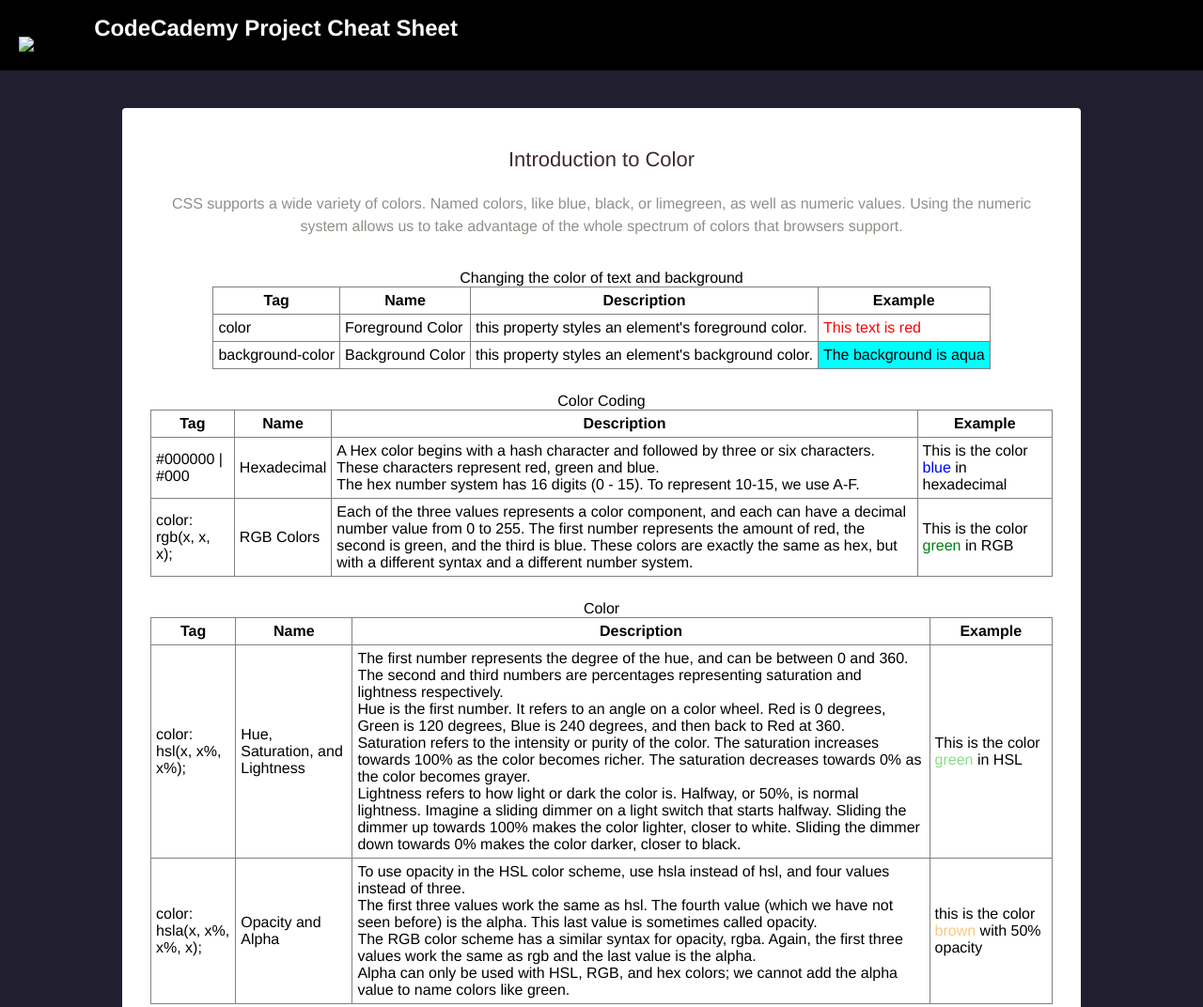
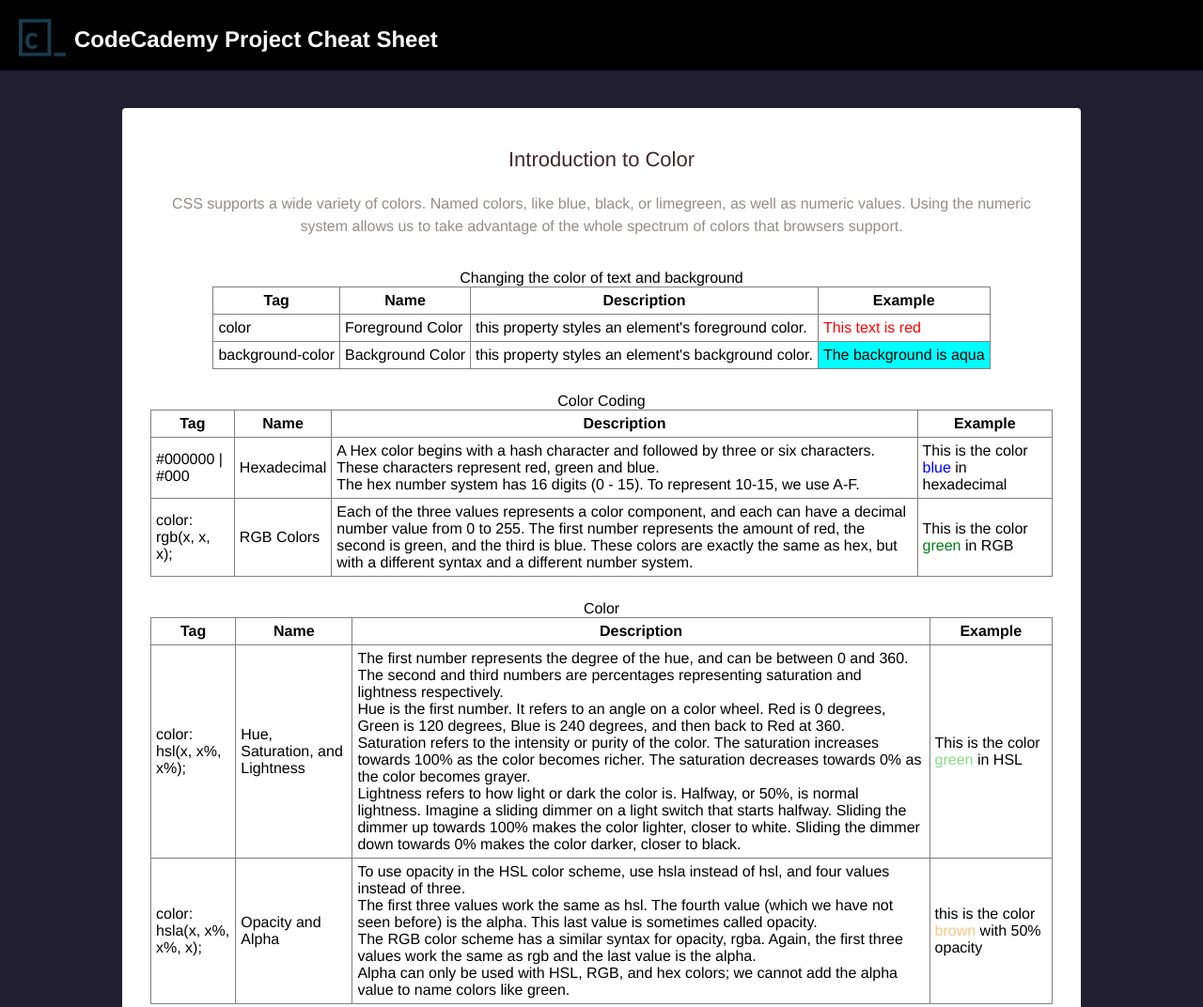
Before and after one commit to Vital6P/CheatSheet, a plain HTML site: page BuildCheatSheet/index.html in a window 1280 px wide. Shown: the top 1072 px of the page at 94% size. Drawn offline with Linux system fonts and the light colour scheme.

Commit message:
Update index.html

```diff
--- a/BuildCheatSheet/index.html
+++ b/BuildCheatSheet/index.html
@@ -9,7 +9,7 @@
 <body>
     <div class="head">
         <header class="header">
-            <img src="CheatSheet/BuildCheatSheet/img/CCLogo.png" alt="CCLogo" class="logo">
+            <img src="img/CCLogo.png" alt="CCLogo" class="logo">
             <h1>CodeCademy Project Cheat Sheet</h1>
         </header>
     </div>
```
